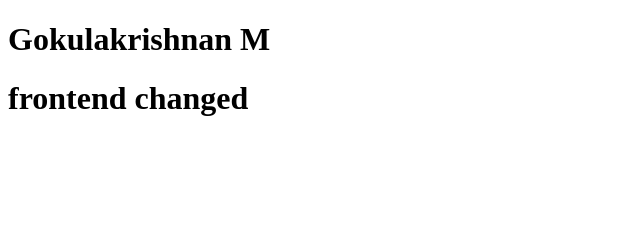
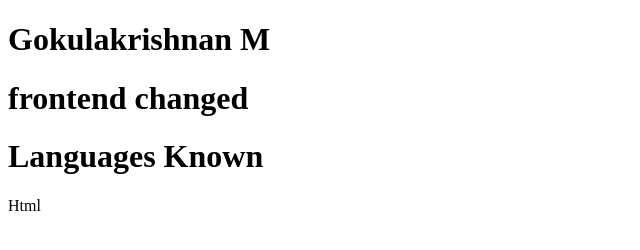
Before and after one commit to mgokulgoku/samplerepo, a plain HTML site: page index.html in a window 1280 px wide. Shown: the whole page, without its empty margins (0-640 px from the left). Drawn offline with Linux system fonts and the light colour scheme.

Commit message:
fix : added some code

```diff
--- a/index.html
+++ b/index.html
@@ -8,5 +8,7 @@
 <body>
     <h1>Gokulakrishnan M</h1>
     <h1>frontend changed</h1>
+    <h1>Languages Known</h1>
+    <p>Html</p>
 </body>
 </html>
```
